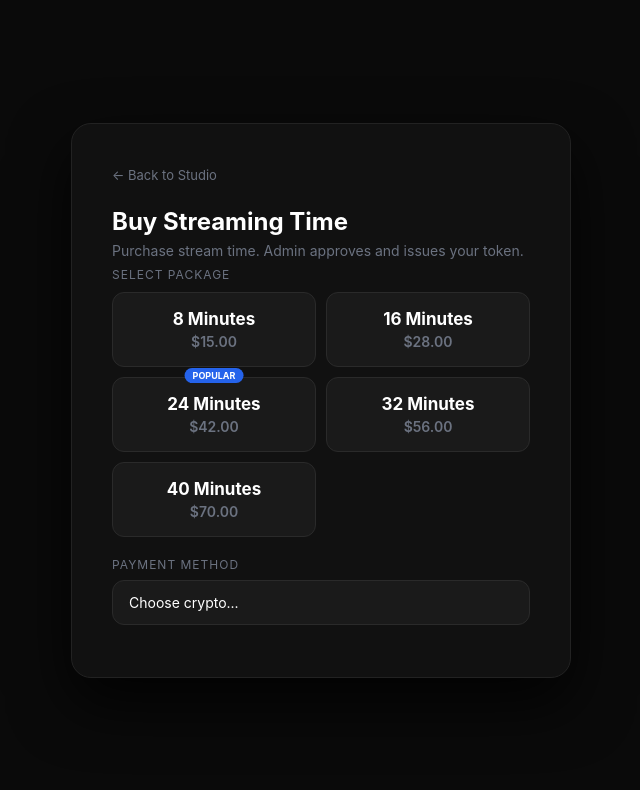
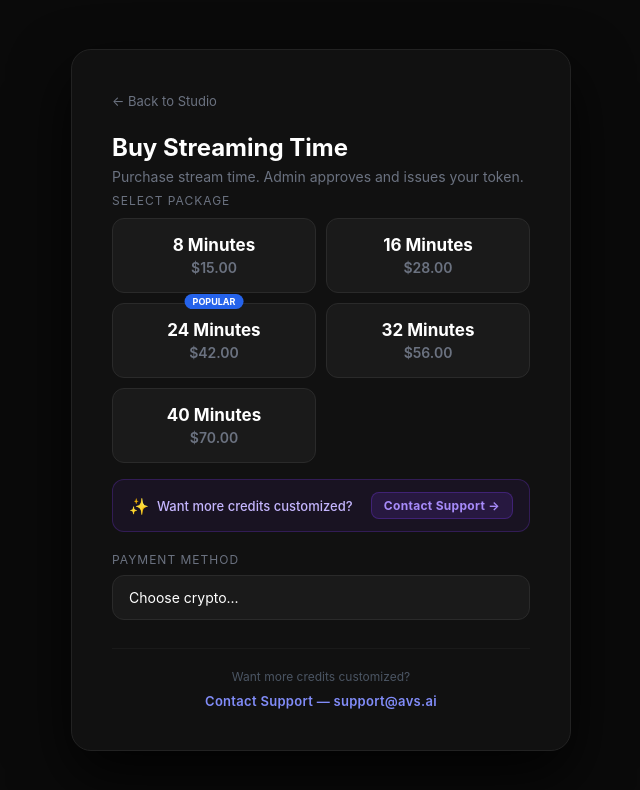
Before and after one commit to ricggg/avspro, a Next.js app: page /buy in a window 1280 px wide. Shown: the top 790 px of the page, without its empty margins (319-959 px from the left). Built offline with nearby package versions, Linux system fonts and the light colour scheme.

Commit message:
price update

```diff
--- a/app/buy/page.tsx
+++ b/app/buy/page.tsx
@@ -203,7 +203,7 @@ export default function BuyPage() {
               Select Package
             </p>
 
-            <div style={{ display: "grid", gridTemplateColumns: "1fr 1fr", gap: "10px", marginBottom: "20px" }}>
+            <div style={{ display: "grid", gridTemplateColumns: "1fr 1fr", gap: "10px", marginBottom: "16px" }}>
               {PACKAGES.map((pkg) => (
                 <button
                   key={pkg.minutes}
@@ -232,6 +232,44 @@ export default function BuyPage() {
                   </div>
                 </button>
               ))}
+            </div>
+
+            {/* Custom Credits Banner */}
+            <div style={{
+              backgroundColor: "rgba(124,58,237,0.08)",
+              border: "1px solid rgba(124,58,237,0.25)",
+              borderRadius: "12px",
+              padding: "12px 16px",
+              marginBottom: "20px",
+              display: "flex",
+              alignItems: "center",
+              justifyContent: "space-between",
+              gap: "12px",
+              flexWrap: "wrap",
+            }}>
+              <div style={{ display: "flex", alignItems: "center", gap: "8px" }}>
+                <span style={{ fontSize: "16px" }}>✨</span>
+                <p style={{ fontSize: "13px", color: "#c4b5fd", fontWeight: "500", margin: 0 }}>
+                  Want more credits customized?
+                </p>
+              </div>
+              <a
+                href="mailto:support@avs.ai"
+                style={{
+                  fontSize: "12px",
+                  color: "#a78bfa",
+                  fontWeight: "700",
+                  textDecoration: "none",
+                  backgroundColor: "rgba(124,58,237,0.15)",
+                  border: "1px solid rgba(124,58,237,0.3)",
+                  borderRadius: "8px",
+                  padding: "5px 12px",
+                  whiteSpace: "nowrap",
+                  letterSpacing: "0.3px",
+                }}
+              >
+                Contact Support →
+              </a>
             </div>
 
             <p style={{ fontSize: "12px", color: "#6b7280", marginBottom: "8px", textTransform: "uppercase", letterSpacing: "1px" }}>
@@ -442,6 +480,30 @@ export default function BuyPage() {
           </>
         )}
 
+        {/* Global Custom Credits Footer */}
+        <div style={{
+          marginTop: "28px",
+          paddingTop: "20px",
+          borderTop: "1px solid #1a1a1a",
+          textAlign: "center",
+        }}>
+          <p style={{ fontSize: "12px", color: "#4b5563", marginBottom: "6px" }}>
+            Want more credits customized?
+          </p>
+          <a
+            href="mailto:support@avs.ai"
+            style={{
+              fontSize: "13px",
+              color: "#818cf8",
+              fontWeight: "600",
+              textDecoration: "none",
+              letterSpacing: "0.3px",
+            }}
+          >
+            Contact Support — support@avs.ai
+          </a>
+        </div>
+
       </div>
 
       <style>{`
```
